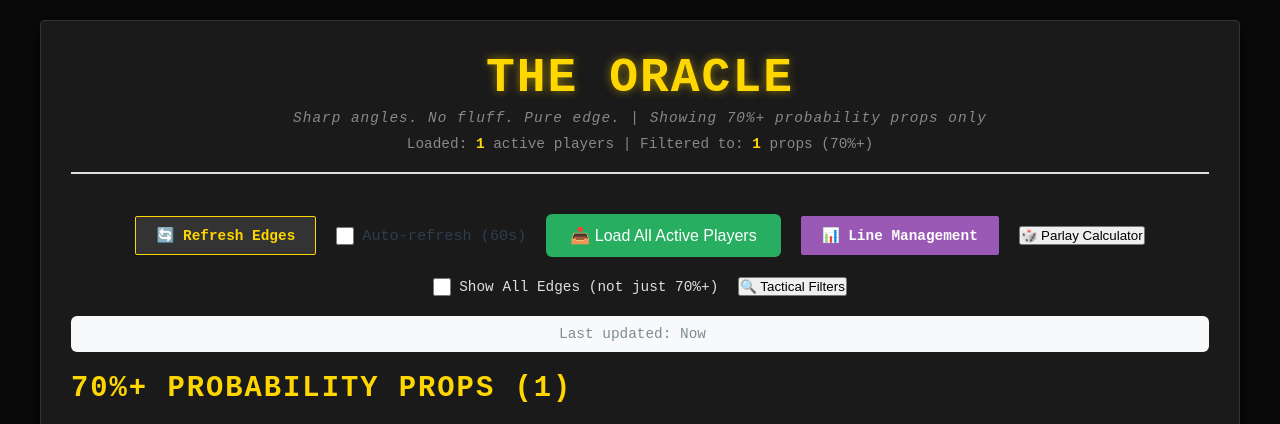
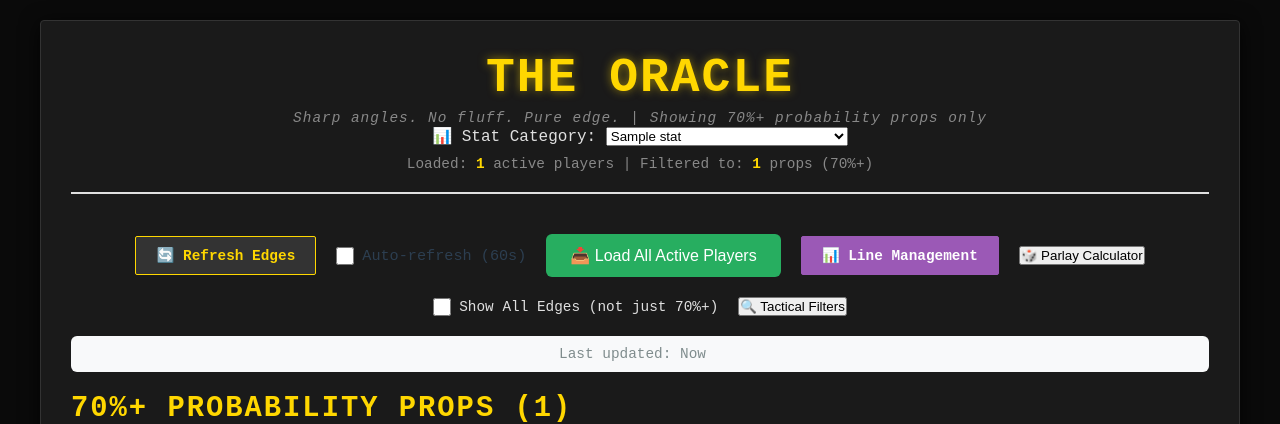
Before and after one commit to Bigpre12/nba-edge-finder, a Flask app: template templates/index.html in a window 1280 px wide. Shown: the top 424 px of the page. Run offline with Flask 3, Linux system fonts and the light colour scheme; the template is opened without the code that fills it: most values are stand-ins (such as "Sample title", 1, 10 or a date in 2020).

Commit message:
Add stat category selector UI to header

```diff
--- a/templates/index.html
+++ b/templates/index.html
@@ -11,6 +11,22 @@
         <header>
             <h1>THE ORACLE</h1>
             <p class="subtitle">Sharp angles. No fluff. Pure edge. | Showing 70%+ probability props only</p>
+            <div class="stat-selector-container">
+                <label for="statTypeSelect" class="stat-selector-label">📊 Stat Category:</label>
+                <select id="statTypeSelect" onchange="changeStatType()" class="stat-selector">
+                    <optgroup label="Individual Stats">
+                        {% for key, stat in individual_stats.items() %}
+                        <option value="{{ key }}" {% if current_stat_type == key %}selected{% endif %}>{{ stat.name }}</option>
+                        {% endfor %}
+                    </optgroup>
+                    <optgroup label="Combination Stats">
+                        {% for key, stat in combination_stats.items() %}
+                        <option value="{{ key }}" {% if current_stat_type == key %}selected{% endif %}>{{ stat.name }} ({{ stat.abbreviation }})</option>
+                        {% endfor %}
+                    </optgroup>
+                </select>
+                <span class="stat-description" id="statDescription">{{ stat_categories[current_stat_type].description if current_stat_type in stat_categories else '' }}</span>
+            </div>
             <p class="player-count">Loaded: <span id="totalPlayers">{{ projections|length }}</span> active players | Filtered to: <span id="filteredCount">{{ edges|length }}</span> props (70%+)</p>
         </header>
 
@@ -989,6 +1005,20 @@
             refreshData();
         }
 
+        function changeStatType() {
+            const statType = document.getElementById('statTypeSelect').value;
+            const statDesc = document.getElementById('statDescription');
+
+            // Update description
+            const statCategories = {{ stat_categories|tojson }};
+            if (statCategories[statType]) {
+                statDesc.textContent = statCategories[statType].description;
+            }
+
+            // Refresh data with new stat type
+            refreshData();
+        }
+
         function toggleAutoRefresh() {
             const checkbox = document.getElementById('autoRefresh');
 
```
